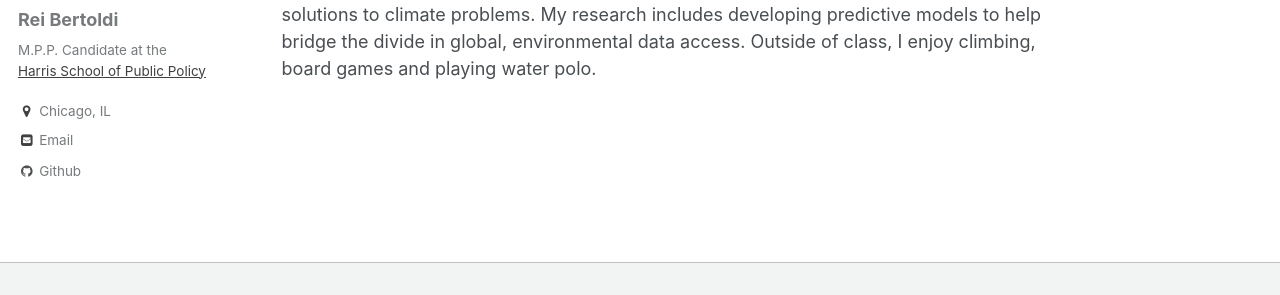
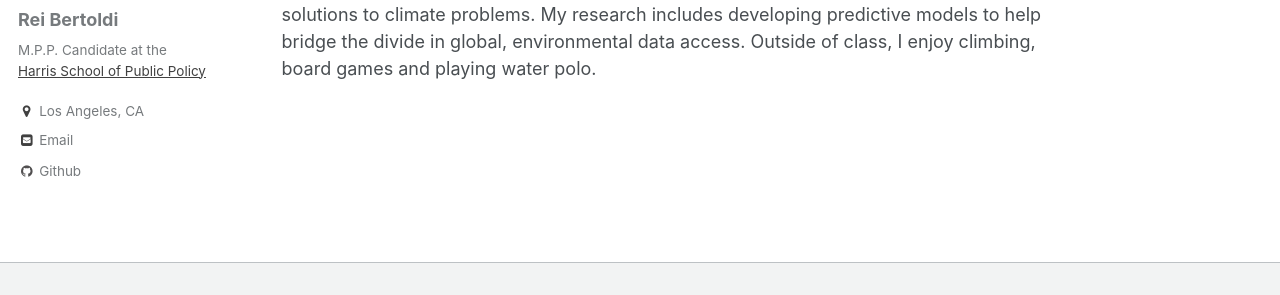
Before and after one commit to rhbertoldi/rhbertoldi.github.io, a Jekyll site: the page built from _pages/about.md, in a window 1280 px wide. Shown: the part 240-535 px from the top of the page. Built offline with Jekyll 4.4.1, drawn with Linux system fonts in a browser that asks for light colours.

Commit message:
updating bio

```diff
--- a/_config.yml
+++ b/_config.yml
@@ -83,11 +83,11 @@
   name             : "Rei Bertoldi"
   avatar           : "bio_photo.jpg"
   bio              : "M.P.P. Candidate at the <a style='color: black;' href='https://harris.uchicago.edu/'>Harris School of Public Policy</a>"
-  location         : "Chicago, IL"
+  location         : "Los Angeles, CA"
   employer         :
   pubmed           :
   googlescholar    :
-  email            :  "rhbertoldi@uchicago.edu"
+  email            :  "reibertoldi@gmail.com"
   researchgate     :
   uri              :
   bitbucket        :
```
